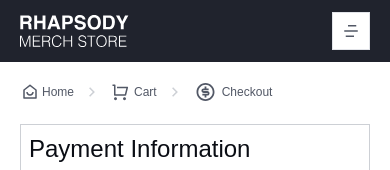
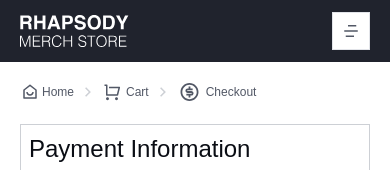
Before and after one commit to damzymichael/special-journey, a Vue app: page /checkout in a window 390 px wide. Shown: the top 170 px of the page. Built offline with nearby package versions, Linux system fonts and the light colour scheme.

Commit message:
Spacing adjustments

```diff
--- a/src/components/ui/Input.vue
+++ b/src/components/ui/Input.vue
@@ -4,7 +4,7 @@ defineProps<{label: string; icon?: Component}>();
 </script>
 
 <template>
-  <label class="block mb-4">
+  <label class="block mb-4 flex-grow">
     <span class="block mb-1">{{ label }}</span>
     <div class="flex items-center py-2 px-3 border border-soft/200">
       <input type="text" class="block appearance-none outline-none w-full" />
--- a/src/views/CheckoutPage.vue
+++ b/src/views/CheckoutPage.vue
@@ -23,7 +23,7 @@ const paymentMethod = ref('card');
   <div class="px-5 md:px-10 lg:px-20">
     <!-- Breadcrumbs -->
     <header class="pt-20 mb-5">
-      <ul class="flex items-center gap-2 text-xs">
+      <ul class="flex items-center gap-1 sm:gap-2 text-xs">
         <li class="flex gap-0.5 items-center">
           <HomeIcon />
           <RouterLink to="/" class="text-sub/500">Home</RouterLink>
--- a/src/views/CustomizePage.vue
+++ b/src/views/CustomizePage.vue
@@ -36,7 +36,7 @@ const icons = [AlipayIcon, OreosIcon, HandCoinIcon, AnchorIcon, SunIcon];
   <div class="px-5 sm:px-20">
     <!-- Breadcrumbs -->
     <header class="pt-20 mb-5">
-      <ul class="flex items-center gap-2 text-xs">
+      <ul class="flex items-center gap-1 sm:gap-2 text-xs">
         <li class="flex gap-0.5 items-center">
           <HomeIcon />
           <RouterLink to="/" class="text-sub/500">Home</RouterLink>
```
